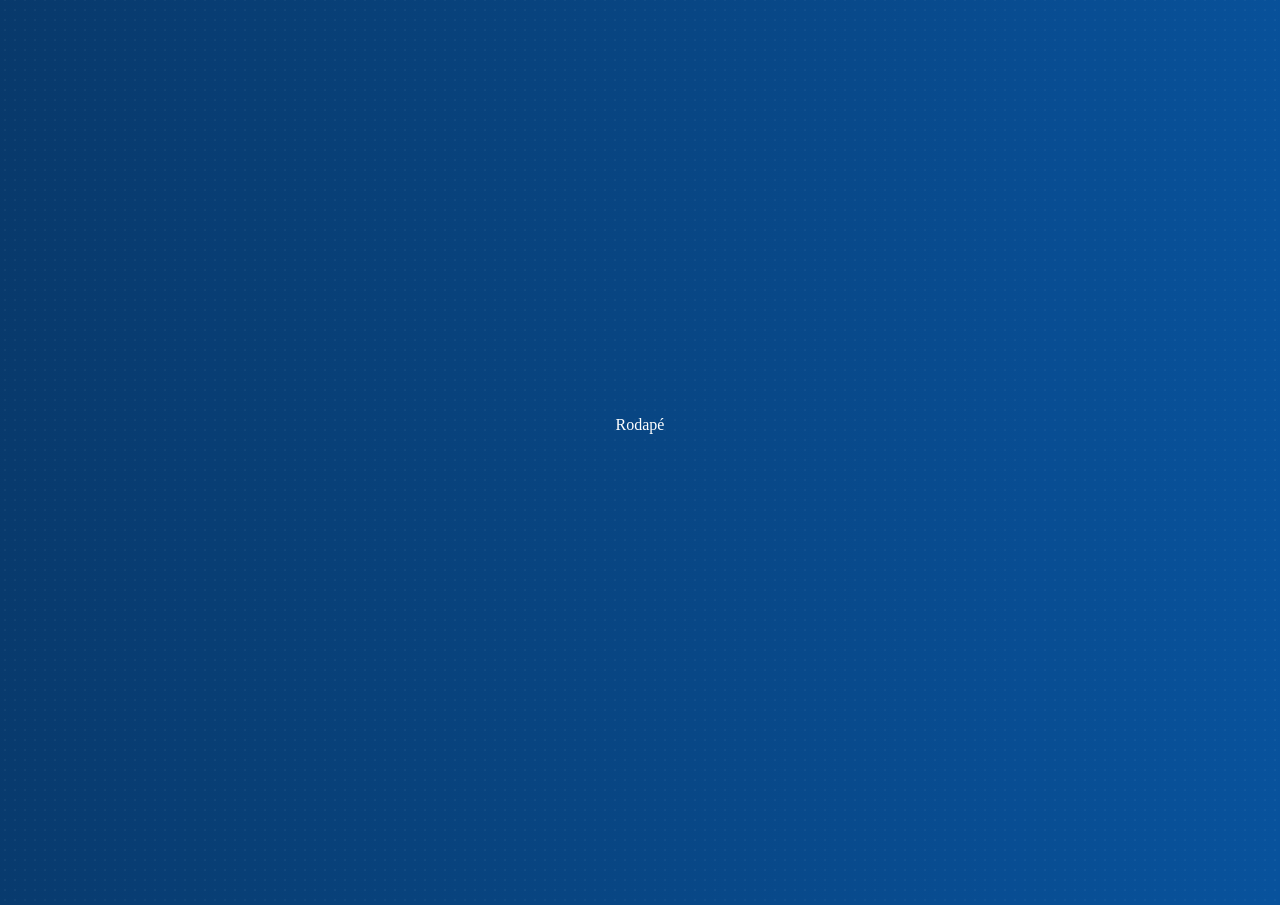
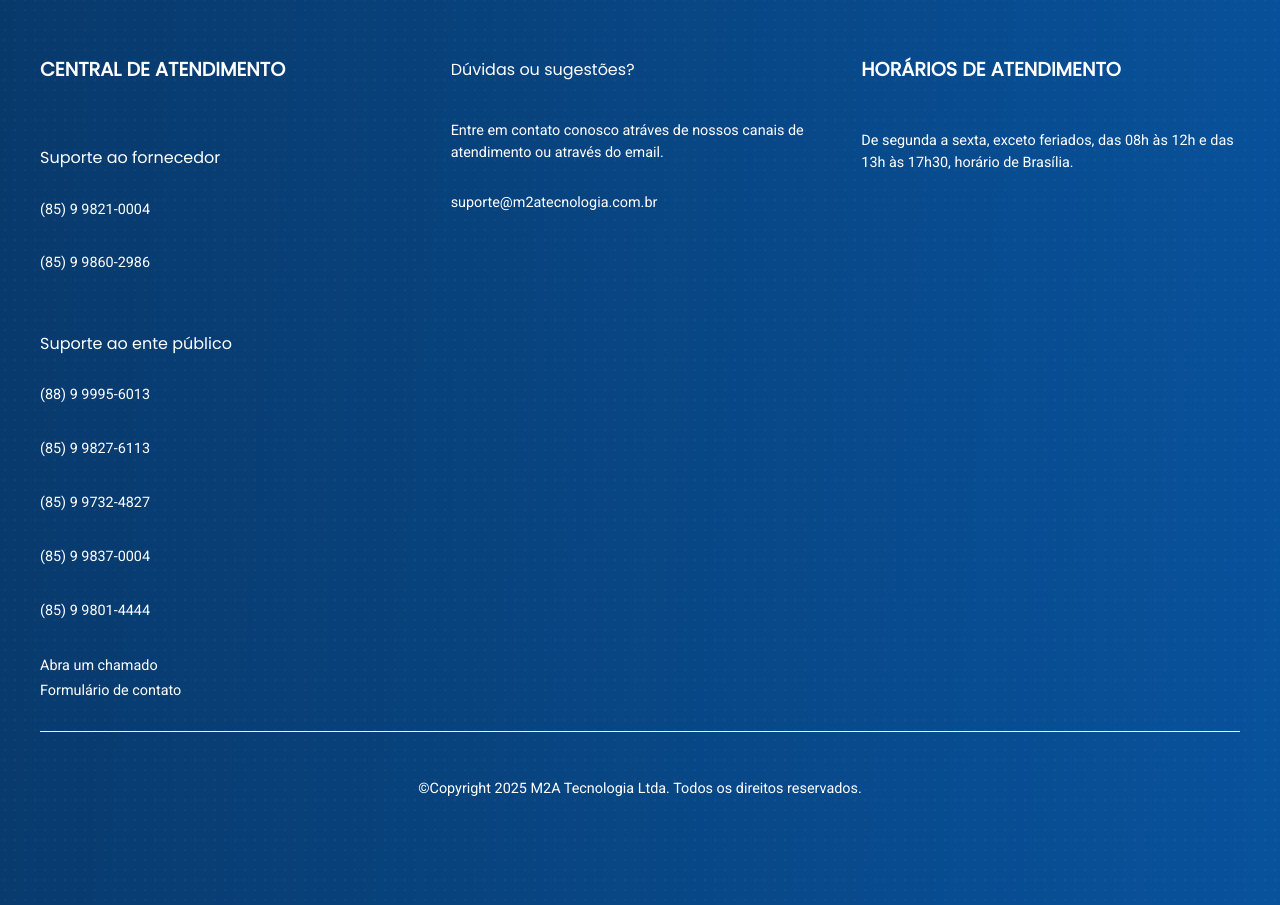
Before and after one commit to kayoriccelo/m2a-compras, a Gatsby site: page / in a window 1280 px wide. Shown: the part 9800-10705 px from the top of the page. Built offline with nearby package versions, Linux system fonts and the light colour scheme; Gatsby itself is replaced by a stand-in of ours.

Commit message:
refactor: reestruturar o componente de rodapé com componentes estilizados para melhor layout e capacidade de resposta.

```diff
--- a/src/components/layout/rodape/index.tsx
+++ b/src/components/layout/rodape/index.tsx
@@ -2,12 +2,156 @@ import React from "react"
 
 import { SRodape } from "./_styled"
 import { IRodape } from "./_interface"
+import styled from 'styled-components';
 
 
-export default function Rodape({ children }: IRodape) {
+export const SRodapeContainer = styled.div`
+    max-width: 1200px;
+    margin: 0 auto;
+    padding: 2rem;
+    display: grid;
+    grid-template-columns: repeat(3, 1fr);
+    gap: 2rem;
+
+    @media (max-width: 768px) {
+        grid-template-columns: 1fr;
+    }
+`;
+
+export const SCentralAtendimento = styled.div`
+    display: flex;
+    flex-direction: column;
+    gap: 1.5rem;
+`;
+
+export const STitle = styled.h3`
+    font-family: 'Poppins', sans-serif;
+    font-size: 1.2rem;
+    font-weight: 600;
+    color: #ffffff;
+    margin-bottom: 1rem;
+`;
+
+export const SSuporteSection = styled.div`
+    display: flex;
+    flex-direction: column;
+    gap: 0.5rem;
+`;
+
+export const SSubTitle = styled.h4`
+    font-family: 'Poppins', sans-serif;
+    font-size: 1rem;
+    font-weight: 500;
+    color: #ffffff;
+    margin-bottom: 0.5rem;
+`;
+
+export const STelefone = styled.p`
+    font-family: 'Roboto', sans-serif;
+    font-size: 0.9rem;
+    color: #ffffff;
+`;
+
+export const SContatoSection = styled.div`
+    display: flex;
+    flex-direction: column;
+    gap: 0.5rem;
+`;
+
+export const SLink = styled.a`
+    font-family: 'Roboto', sans-serif;
+    font-size: 0.9rem;
+    color: #ffffff;
+    text-decoration: none;
+    transition: color 0.3s ease;
+
+    &:hover {
+        color: rgba(255, 255, 255, 0.45);
+    }
+`;
+
+export const SDuvidasSection = styled.div`
+    display: flex;
+    flex-direction: column;
+    gap: 1rem;
+`;
+
+export const SText = styled.p`
+    font-family: 'Roboto', sans-serif;
+    font-size: 0.9rem;
+    color: #ffffff;
+    line-height: 1.5;
+`;
+
+export const SEmailLink = styled.a`
+    font-family: 'Roboto', sans-serif;
+    font-size: 0.9rem;
+    color: #ffffff;
+    text-decoration: none;
+    transition: color 0.3s ease;
+
+    &:hover {
+        color:rgba(255, 255, 255, 0.45);
+    }
+`;
+
+export const SHorariosSection = styled.div`
+    display: flex;
+    flex-direction: column;
+    gap: 1rem;
+`;
+
+export const SCopyright = styled.div`
+    grid-column: 1 / -1;
+    text-align: center;
+    padding-top: 2rem;
+    border-top: 1px solid #eee;
+`;
+
+
+export default function Rodape() {
     return (
         <SRodape>
-            {children}
+            <SRodapeContainer>
+                <SCentralAtendimento>
+                    <STitle>CENTRAL DE ATENDIMENTO</STitle>
+
+                    <SSuporteSection>
+                        <SSubTitle>Suporte ao fornecedor</SSubTitle>
+                        <STelefone>(85) 9 9821-0004</STelefone>
+                        <STelefone>(85) 9 9860-2986</STelefone>
+                    </SSuporteSection>
+
+                    <SSuporteSection>
+                        <SSubTitle>Suporte ao ente público</SSubTitle>
+                        <STelefone>(88) 9 9995-6013</STelefone>
+                        <STelefone>(85) 9 9827-6113</STelefone>
+                        <STelefone>(85) 9 9732-4827</STelefone>
+                        <STelefone>(85) 9 9837-0004</STelefone>
+                        <STelefone>(85) 9 9801-4444</STelefone>
+                    </SSuporteSection>
+
+                    <SContatoSection>
+                        <SLink href="#">Abra um chamado</SLink>
+                        <SLink href="#">Formulário de contato</SLink>
+                    </SContatoSection>
+                </SCentralAtendimento>
+
+                <SDuvidasSection>
+                    <SSubTitle>Dúvidas ou sugestões?</SSubTitle>
+                    <SText>Entre em contato conosco atráves de nossos canais de atendimento ou através do email.</SText>
+                    <SEmailLink href="mailto:suporte@m2atecnologia.com.br">suporte@m2atecnologia.com.br</SEmailLink>
+                </SDuvidasSection>
+
+                <SHorariosSection>
+                    <STitle>HORÁRIOS DE ATENDIMENTO</STitle>
+                    <SText>De segunda a sexta, exceto feriados, das 08h às 12h e das 13h às 17h30, horário de Brasília.</SText>
+                </SHorariosSection>
+
+                <SCopyright>
+                    <SText>©Copyright 2025 M2A Tecnologia Ltda. Todos os direitos reservados.</SText>
+                </SCopyright>
+            </SRodapeContainer>
         </SRodape>
     )
 }
```
